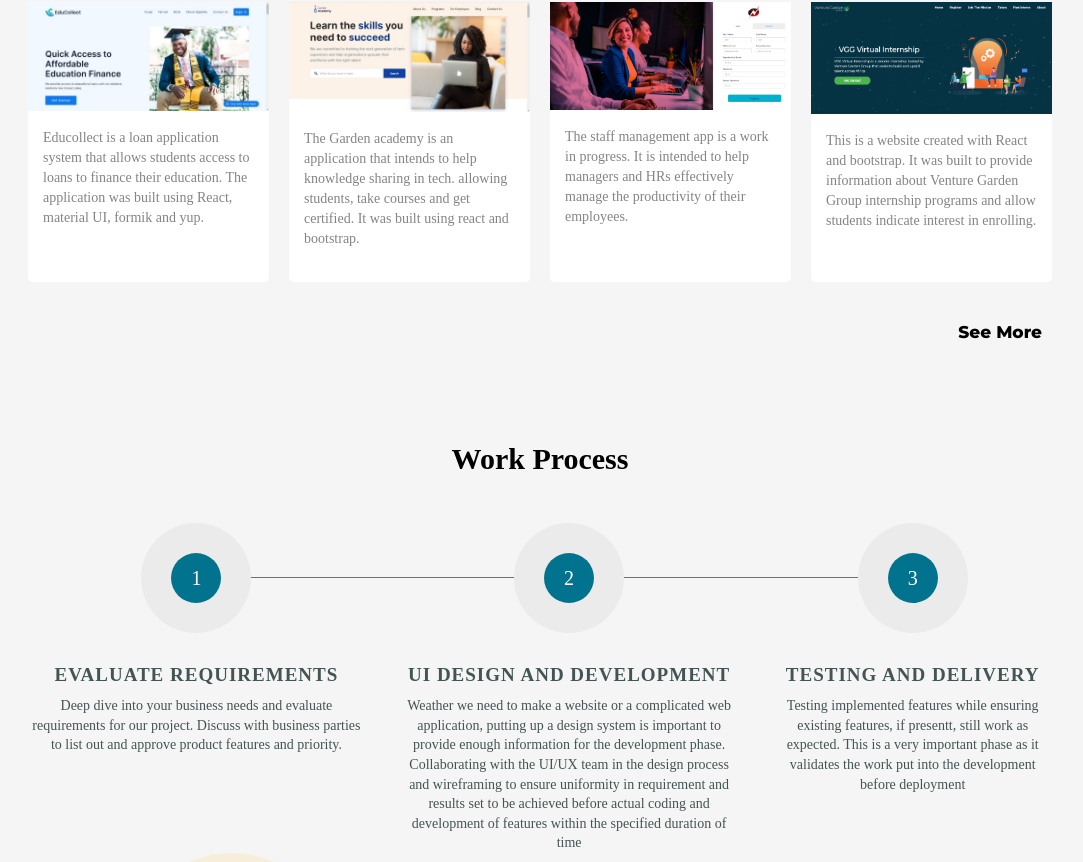
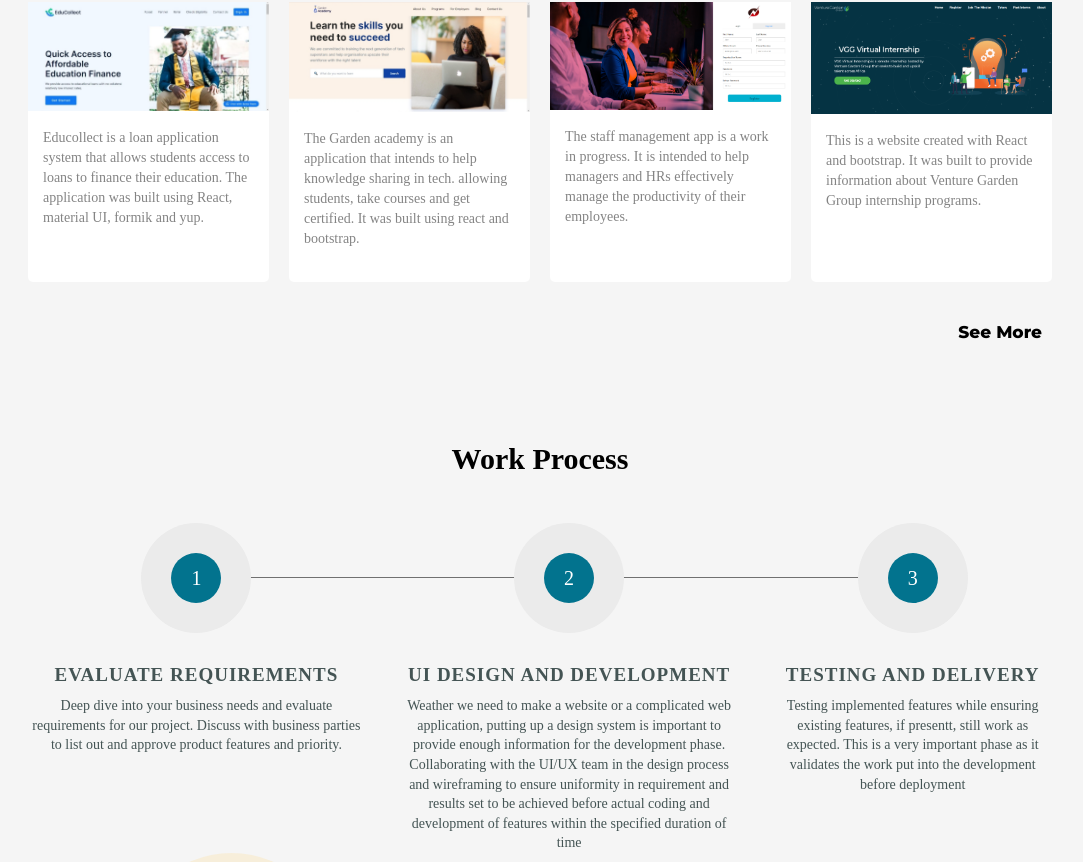
Before and after one commit to timmy471/my-portfolio, a React (Create React App) app: page / in a window 1280 px wide. Shown: the part 812-1674 px from the top of the page, without its empty margins (100-1183 px from the left). Built offline with nearby package versions, Linux system fonts and the light colour scheme.

Commit message:
edited details

```diff
--- a/src/components/Project.js
+++ b/src/components/Project.js
@@ -31,7 +31,7 @@ const Project = () => {
             name: "Vgg Website",
             image: VGG,
             link: "https://vgg-internship-website.herokuapp.com",
-            details: "This is a website created with React and bootstrap. It was built to provide information about Venture Garden Group internship programs and allow students indicate interest in enrolling."
+            details: "This is a website created with React and bootstrap. It was built to provide information about Venture Garden Group internship programs."
         },
     ]
     return (
```
